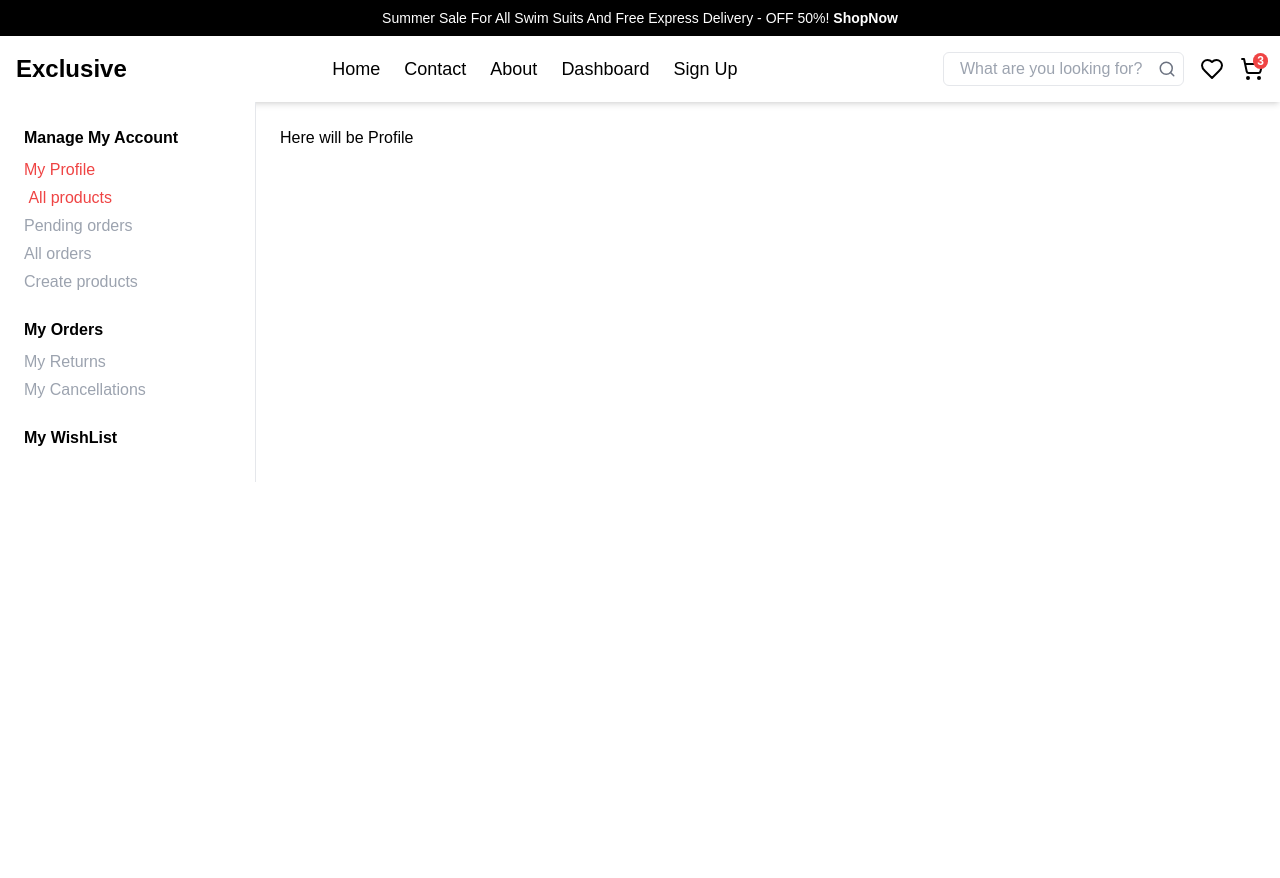
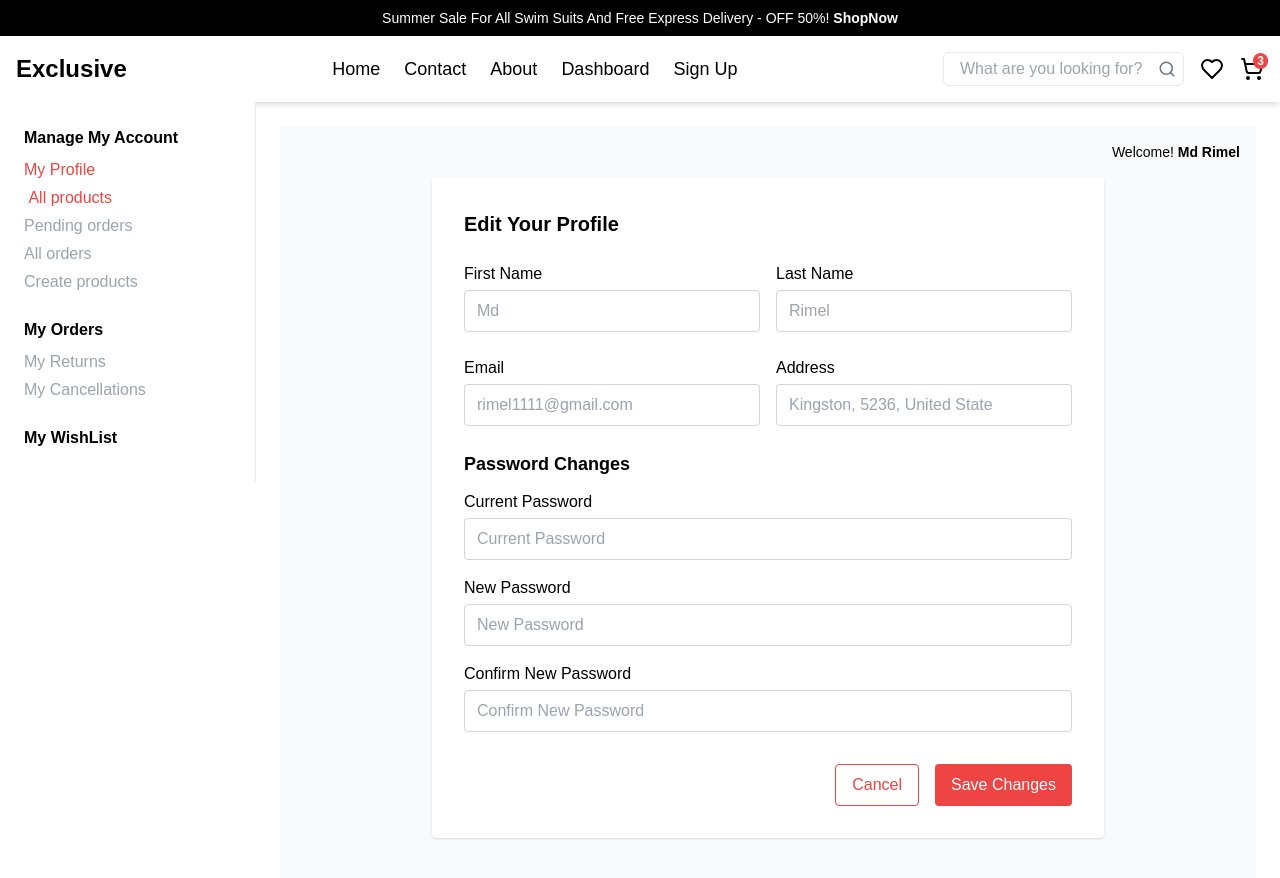
Before and after one commit to Rakib011110/shopSpot-web-client-code-using-NextJs, a Next.js app: page /dashboard/my-profile in a window 1280 px wide. Shown: the top 878 px of the page. Built offline with nearby package versions, Linux system fonts and the light colour scheme.

Commit message:
profile form added

```diff
--- a/src/app/(CommonLayout)/(dashboard)/dashboard/my-profile/page.jsx
+++ b/src/app/(CommonLayout)/(dashboard)/dashboard/my-profile/page.jsx
@@ -1,11 +1,146 @@
+// pages/profile.js
+import Head from "next/head";
 import React from "react";
 
-const MyProfile = () => {
+export default function Profile() {
   return (
-    <div>
-      <h1> Here will be Profile</h1>
-    </div>
+    <>
+      <Head>
+        <title>Profile</title>
+      </Head>
+
+      {/* Page Container */}
+      <div className="min-h-screen bg-gray-50 p-4">
+        {/* Top Bar */}
+        <header className="flex justify-end mb-4">
+          <p className="text-sm font-medium">
+            Welcome! <span className="font-bold">Md Rimel</span>
+          </p>
+        </header>
+
+        {/* Card / Form Container */}
+        <div className="max-w-2xl mx-auto bg-white p-8 rounded shadow">
+          <h1 className="text-xl font-bold mb-6">Edit Your Profile</h1>
+
+          <form className="space-y-6">
+            {/* Name Fields */}
+            <div className="grid grid-cols-1 md:grid-cols-2 gap-4">
+              <div>
+                <label htmlFor="firstName" className="block mb-1 font-medium">
+                  First Name
+                </label>
+                <input
+                  id="firstName"
+                  type="text"
+                  placeholder="Md"
+                  className="w-full border border-gray-300 rounded px-3 py-2"
+                />
+              </div>
+
+              <div>
+                <label htmlFor="lastName" className="block mb-1 font-medium">
+                  Last Name
+                </label>
+                <input
+                  id="lastName"
+                  type="text"
+                  placeholder="Rimel"
+                  className="w-full border border-gray-300 rounded px-3 py-2"
+                />
+              </div>
+            </div>
+
+            {/* Email & Address Fields */}
+            <div className="grid grid-cols-1 md:grid-cols-2 gap-4">
+              <div>
+                <label htmlFor="email" className="block mb-1 font-medium">
+                  Email
+                </label>
+                <input
+                  id="email"
+                  type="email"
+                  placeholder="rimel1111@gmail.com"
+                  className="w-full border border-gray-300 rounded px-3 py-2"
+                />
+              </div>
+
+              <div>
+                <label htmlFor="address" className="block mb-1 font-medium">
+                  Address
+                </label>
+                <input
+                  id="address"
+                  type="text"
+                  placeholder="Kingston, 5236, United State"
+                  className="w-full border border-gray-300 rounded px-3 py-2"
+                />
+              </div>
+            </div>
+
+            {/* Password Section */}
+            <div>
+              <h2 className="text-lg font-bold mb-3">Password Changes</h2>
+              <div className="grid grid-cols-1 gap-4">
+                <div>
+                  <label
+                    htmlFor="currentPassword"
+                    className="block mb-1 font-medium">
+                    Current Password
+                  </label>
+                  <input
+                    id="currentPassword"
+                    type="password"
+                    placeholder="Current Password"
+                    className="w-full border border-gray-300 rounded px-3 py-2"
+                  />
+                </div>
+
+                <div>
+                  <label
+                    htmlFor="newPassword"
+                    className="block mb-1 font-medium">
+                    New Password
+                  </label>
+                  <input
+                    id="newPassword"
+                    type="password"
+                    placeholder="New Password"
+                    className="w-full border border-gray-300 rounded px-3 py-2"
+                  />
+                </div>
+
+                <div>
+                  <label
+                    htmlFor="confirmNewPassword"
+                    className="block mb-1 font-medium">
+                    Confirm New Password
+                  </label>
+                  <input
+                    id="confirmNewPassword"
+                    type="password"
+                    placeholder="Confirm New Password"
+                    className="w-full border border-gray-300 rounded px-3 py-2"
+                  />
+                </div>
+              </div>
+            </div>
+
+            {/* Form Buttons */}
+            <div className="flex justify-end space-x-4 pt-2">
+              <button
+                type="button"
+                className="px-4 py-2 border border-red-500 text-red-500 rounded">
+                Cancel
+              </button>
+              <button
+                type="submit"
+                className="px-4 py-2 bg-red-500 text-white rounded">
+                Save Changes
+              </button>
+            </div>
+          </form>
+        </div>
+      </div>
+    </>
   );
-};
-
-export default MyProfile;
+}
```
